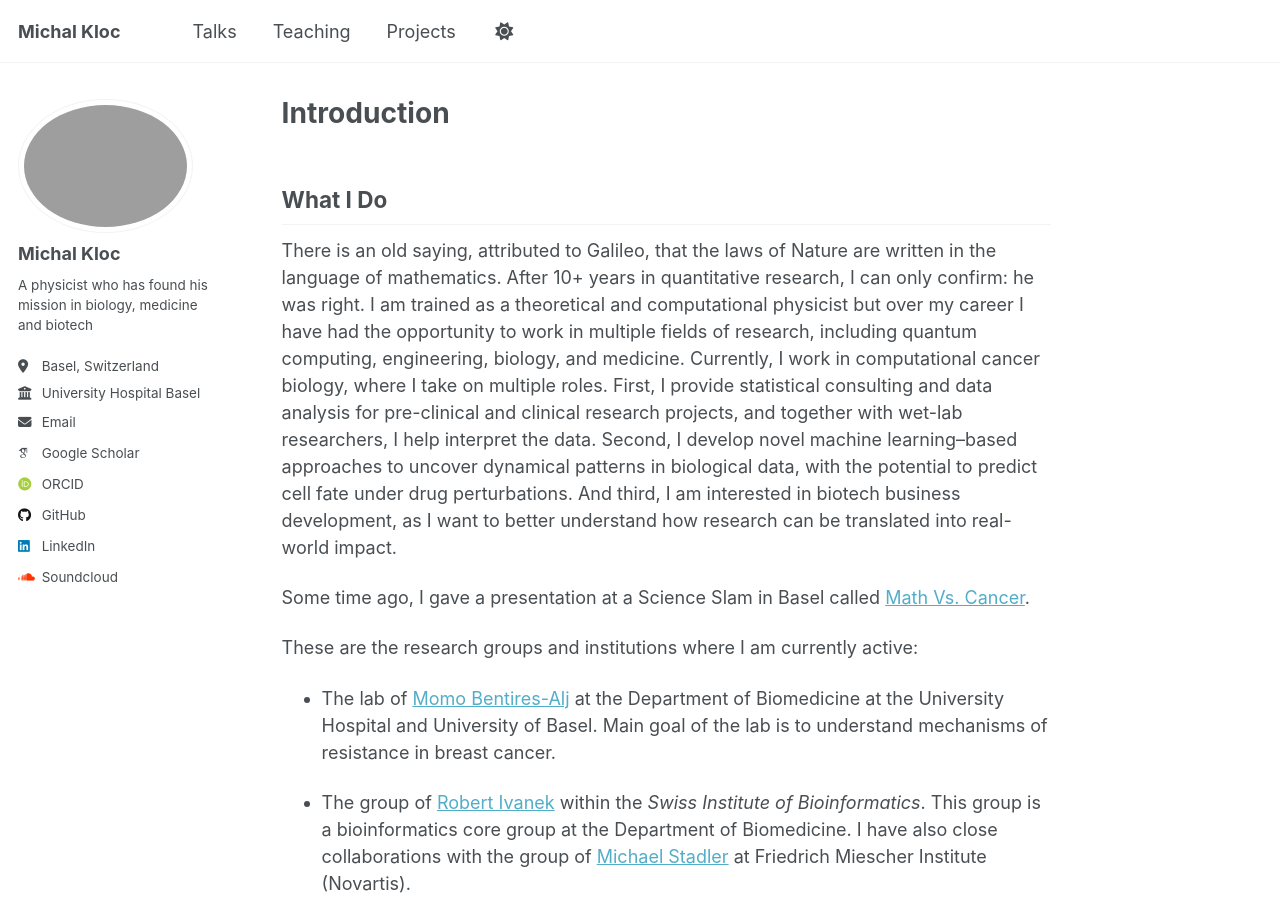
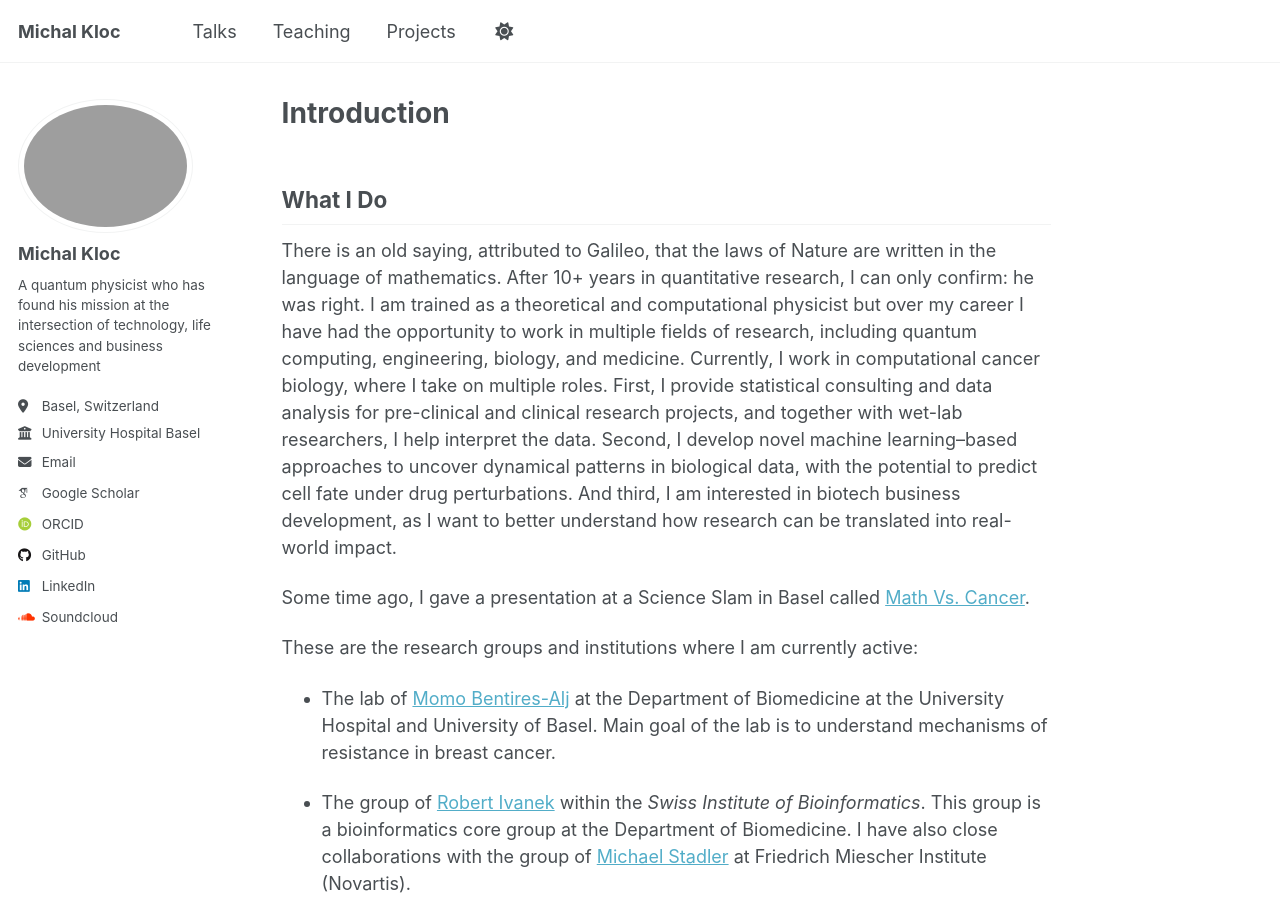
Before and after one commit to MikeKlocCZ/mikekloccz.github.io, a Jekyll site: the page built from _pages/about.md, in a window 1280 px wide and 900 px high. Built offline with Jekyll 4.4.1, drawn with Linux system fonts in a browser that asks for light colours; some web fonts are replaced; a script that is not in the unit is left out.

Commit message:
changed bio

```diff
--- a/_config.yml
+++ b/_config.yml
@@ -25,7 +25,7 @@ author:
   avatar           : "Kloc_2025.jpeg"
   name             : "Michal Kloc"
   pronouns         : # example: "she/her"
-  bio              : "A physicist who has found his mission in biology, medicine and biotech"
+  bio              : "A quantum physicist who has found his mission at the intersection of technology, life sciences and business development"
   location         : "Basel, Switzerland"
   employer         : "University Hospital Basel"
   uri              : # URL
```
